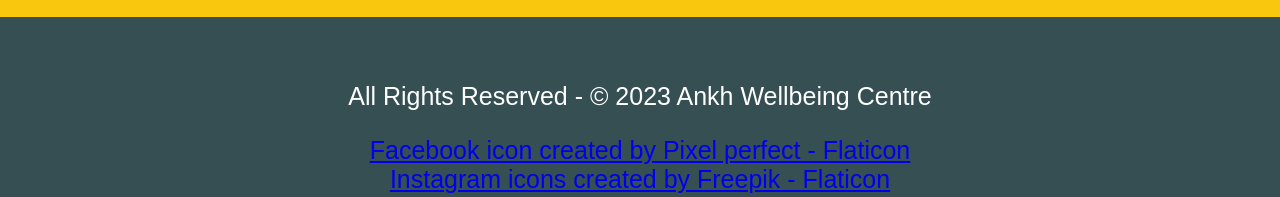
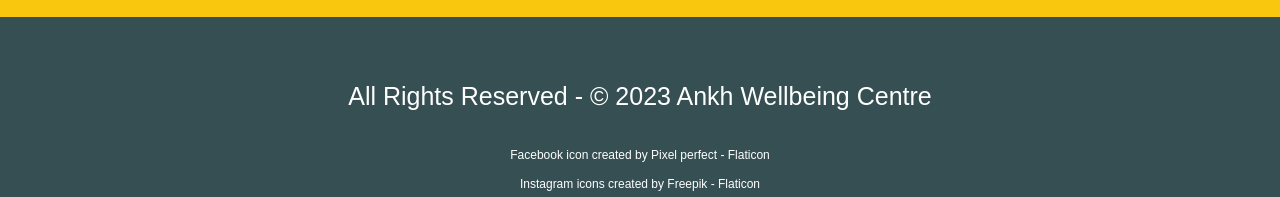
Before and after one commit to reuben-germain/ankh-wellbeing-centre_prod, a plain HTML site: page index.html in a window 1280 px wide. Shown: the part 1332-1529 px from the top of the page. Drawn offline with Linux system fonts and the light colour scheme; a web font is replaced by a local one.

Commit message:
styled credits

```diff
--- a/styles.css
+++ b/styles.css
@@ -278,3 +278,10 @@
     text-align: center;
     padding: 40px 20px;
 }
+.credits{
+    font-size: 12px;
+    color: #fff;
+    text-decoration: none;
+    justify-content: space-between;
+    /* display: none; */
+}
```
